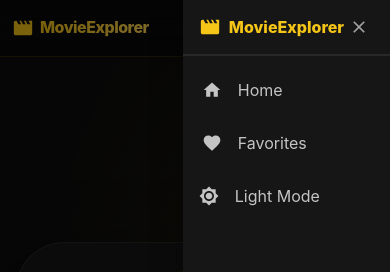
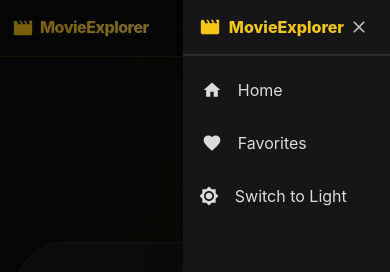
Before and after one commit to sanjanarathnyke/movie-explorer, a React (Create React App) app: page /login in a window 390 px wide. Both pictures are taken after a click on the button "open menu". Shown: the top 272 px of the page. Built offline with nearby package versions, Linux system fonts and the light colour scheme; no server answers.

Commit message:
fix: force dark drawer background in light mode with !important overrides

```diff
--- a/src/components/Navbar/Navbar.js
+++ b/src/components/Navbar/Navbar.js
@@ -58,8 +58,11 @@ export default function Navbar() {
       PaperProps={{
         sx: {
           width: 260,
-          background: '#111',
+          background: '#111 !important',
+          backgroundColor: '#111 !important',
+          backgroundImage: 'none !important',
           borderLeft: '1px solid rgba(245,197,24,0.15)',
+          color: '#fff',
         },
       }}
     >
@@ -67,16 +70,16 @@ export default function Navbar() {
       <Box sx={{ display: 'flex', alignItems: 'center', justifyContent: 'space-between', px: 2, py: 1.5 }}>
         <Box sx={{ display: 'flex', alignItems: 'center', gap: 1 }}>
           <MovieIcon sx={{ color: '#F5C518', fontSize: 22 }} />
-          <Typography sx={{ fontWeight: 800, fontSize: '1rem', color: '#F5C518' }}>
+          <Typography sx={{ fontWeight: 800, fontSize: '1rem', color: '#F5C518 !important' }}>
             MovieExplorer
           </Typography>
         </Box>
-        <IconButton size="small" onClick={handleDrawerClose} sx={{ color: 'rgba(255,255,255,0.6)' }}>
+        <IconButton size="small" onClick={handleDrawerClose} sx={{ color: 'rgba(255,255,255,0.7) !important' }}>
           <CloseIcon fontSize="small" />
         </IconButton>
       </Box>
 
-      <Divider sx={{ borderColor: 'rgba(255,255,255,0.08)' }} />
+      <Divider sx={{ borderColor: 'rgba(255,255,255,0.12)' }} />
 
       {/* User info */}
       {user && (
@@ -84,7 +87,7 @@ export default function Navbar() {
           <Avatar sx={{ width: 36, height: 36, bgcolor: '#F5C518', color: '#0a0a0a', fontWeight: 700, fontSize: '0.9rem' }}>
             {user.username?.[0]?.toUpperCase()}
           </Avatar>
-          <Typography sx={{ color: 'rgba(255,255,255,0.9)', fontWeight: 600, fontSize: '0.9rem' }}>
+          <Typography sx={{ color: '#fff !important', fontWeight: 600, fontSize: '0.9rem' }}>
             {user.username}
           </Typography>
         </Box>
@@ -99,10 +102,14 @@ export default function Navbar() {
             component={Link}
             to="/"
             onClick={handleDrawerClose}
-            sx={{ borderLeft: isActive('/') ? '3px solid #F5C518' : '3px solid transparent', color: isActive('/') ? '#F5C518' : 'rgba(255,255,255,0.75)' }}
+            sx={{
+              borderLeft: isActive('/') ? '3px solid #F5C518' : '3px solid transparent',
+              color: `${isActive('/') ? '#F5C518' : 'rgba(255,255,255,0.85)'} !important`,
+              '&:hover': { bgcolor: 'rgba(255,255,255,0.06)' },
+            }}
           >
             <ListItemIcon sx={{ minWidth: 36, color: 'inherit' }}><HomeIcon fontSize="small" /></ListItemIcon>
-            <ListItemText primary="Home" primaryTypographyProps={{ fontWeight: 600, fontSize: '0.9rem' }} />
+            <ListItemText primary="Home" primaryTypographyProps={{ fontWeight: 600, fontSize: '0.9rem', color: 'inherit' }} />
           </ListItemButton>
         </ListItem>
 
@@ -111,24 +118,37 @@ export default function Navbar() {
             component={Link}
             to="/favorites"
             onClick={handleDrawerClose}
-            sx={{ borderLeft: isActive('/favorites') ? '3px solid #F5C518' : '3px solid transparent', color: isActive('/favorites') ? '#F5C518' : 'rgba(255,255,255,0.75)' }}
+            sx={{
+              borderLeft: isActive('/favorites') ? '3px solid #F5C518' : '3px solid transparent',
+              color: `${isActive('/favorites') ? '#F5C518' : 'rgba(255,255,255,0.85)'} !important`,
+              '&:hover': { bgcolor: 'rgba(255,255,255,0.06)' },
+            }}
           >
             <ListItemIcon sx={{ minWidth: 36, color: 'inherit' }}><FavoriteIcon fontSize="small" /></ListItemIcon>
-            <ListItemText primary="Favorites" primaryTypographyProps={{ fontWeight: 600, fontSize: '0.9rem' }} />
+            <ListItemText primary="Favorites" primaryTypographyProps={{ fontWeight: 600, fontSize: '0.9rem', color: 'inherit' }} />
           </ListItemButton>
         </ListItem>
 
         <ListItem disablePadding>
-          <ListItemButton onClick={() => { toggleTheme(); handleDrawerClose(); }} sx={{ color: 'rgba(255,255,255,0.75)' }}>
+          <ListItemButton
+            onClick={() => { toggleTheme(); handleDrawerClose(); }}
+            sx={{
+              color: 'rgba(255,255,255,0.85) !important',
+              '&:hover': { bgcolor: 'rgba(255,255,255,0.06)' },
+            }}
+          >
             <ListItemIcon sx={{ minWidth: 36, color: 'inherit' }}>
               {mode === 'dark' ? <Brightness7Icon fontSize="small" /> : <Brightness4Icon fontSize="small" />}
             </ListItemIcon>
-            <ListItemText primary={mode === 'dark' ? 'Light Mode' : 'Dark Mode'} primaryTypographyProps={{ fontWeight: 600, fontSize: '0.9rem' }} />
+            <ListItemText
+              primary={mode === 'dark' ? 'Switch to Light' : 'Switch to Dark'}
+              primaryTypographyProps={{ fontWeight: 600, fontSize: '0.9rem', color: 'inherit' }}
+            />
           </ListItemButton>
         </ListItem>
       </List>
 
-      <Divider sx={{ borderColor: 'rgba(255,255,255,0.08)', mt: 'auto' }} />
+      <Divider sx={{ borderColor: 'rgba(255,255,255,0.12)', mt: 'auto' }} />
 
       {/* Logout / Login */}
       <Box sx={{ p: 2 }}>
@@ -138,7 +158,11 @@ export default function Navbar() {
             variant="outlined"
             startIcon={<LogoutIcon />}
             onClick={handleLogout}
-            sx={{ color: 'rgba(255,255,255,0.7)', borderColor: 'rgba(255,255,255,0.2)', '&:hover': { borderColor: 'error.main', color: 'error.main' } }}
+            sx={{
+              color: 'rgba(255,255,255,0.85) !important',
+              borderColor: 'rgba(255,255,255,0.3) !important',
+              '&:hover': { borderColor: '#f44336 !important', color: '#f44336 !important', bgcolor: 'rgba(244,67,54,0.08)' },
+            }}
           >
             Logout
           </Button>
@@ -150,7 +174,7 @@ export default function Navbar() {
             component={Link}
             to="/login"
             onClick={handleDrawerClose}
-            sx={{ background: '#F5C518', color: '#0a0a0a', '&:hover': { background: '#e6b800' } }}
+            sx={{ background: '#F5C518 !important', color: '#0a0a0a !important', '&:hover': { background: '#e6b800 !important' } }}
           >
             Login
           </Button>
```
